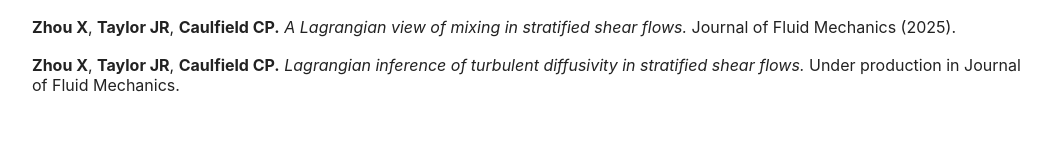
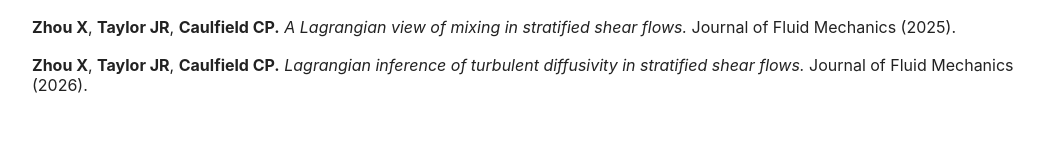
Before and after one commit to AndrewZhou7/AndrewZhou7.github.io, a plain HTML site: page index.html in a window 1280 px wide. Shown: the part 960-1103 px from the top of the page, without its empty margins (108-1171 px from the left). Drawn offline with Linux system fonts and the light colour scheme.

Commit message:
Update index.html

```diff
--- a/index.html
+++ b/index.html
@@ -209,7 +209,7 @@ Journal of Fluid Mechanics (2025).
 <i>Lagrangian inference of turbulent diffusivity in stratified
 shear flows.</i>
 
-Under production in Journal of Fluid Mechanics.
+Journal of Fluid Mechanics (2026).
 
 </div>
 
```
